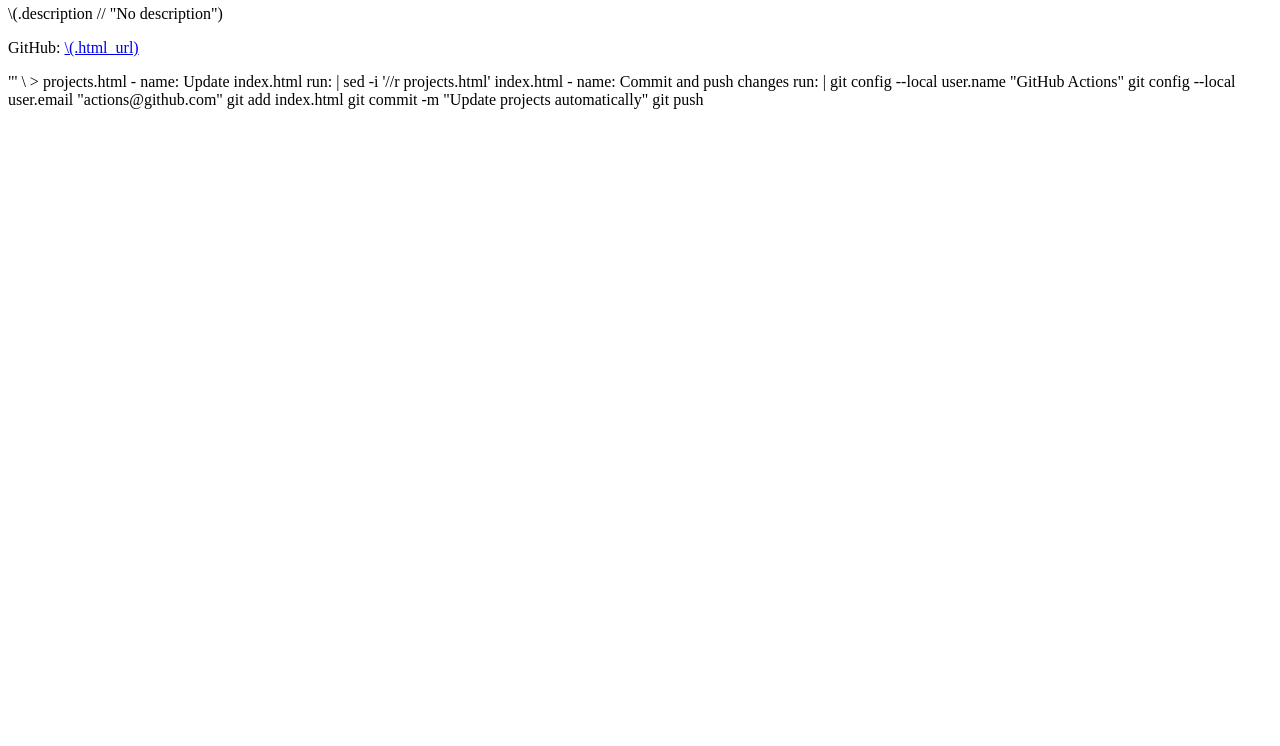
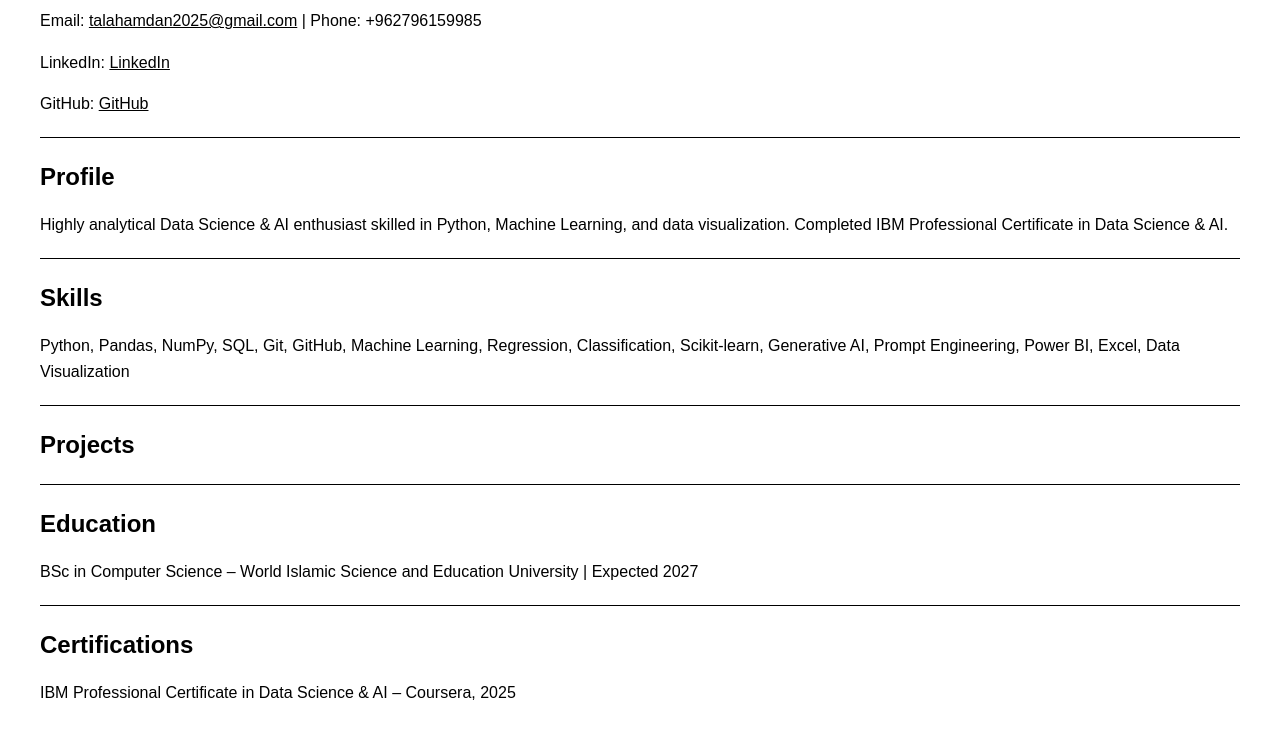
Before and after one commit to TalaHamdan0/TalaHamdan0.github.io, a plain HTML site: page index.html in a window 1280 px wide. Shown: the part 99-845 px from the top of the page. Before the commit the page ends 800 px from the top, so only its background shows below. Drawn offline with Linux system fonts and the light colour scheme.

Commit message:
Remove GitHub Actions configuration from index.html
Removed GitHub Actions configuration from index.html to streamline the file.

```diff
--- a/index.html
+++ b/index.html
@@ -1,27 +1,37 @@
-name: Update Portfolio Projects
-
-on:
-  schedule:
-    - cron: '0 0 * * *' # يوميًا منتصف الليل
-  workflow_dispatch:
-
-jobs:
-  update-projects:
-    runs-on: ubuntu-latest
-    steps:
-      - uses: actions/checkout@v3
-      - name: Fetch public repositories
-        run: |
-          curl -s https://api.github.com/users/TalaHamdan0/repos?per_page=100 \
-          | jq -r '.[] | "<div class=\"project\"><h3>\(.name)</h3><p>\(.description // "No description")</p><p>GitHub: <a href=\"\(.html_url)\" target=\"_blank\">\(.html_url)</a></p></div>"' \
-          > projects.html
-      - name: Update index.html
-        run: |
-          sed -i '/<!-- Projects will be updated automatically by GitHub Actions -->/r projects.html' index.html
-      - name: Commit and push changes
-        run: |
-          git config --local user.name "GitHub Actions"
-          git config --local user.email "actions@github.com"
-          git add index.html
-          git commit -m "Update projects automatically"
-          git push
+<!DOCTYPE html>
+<html lang="en">
+<head>
+<meta charset="UTF-8">
+<title>Tala Hamdan - Data Science & AI Portfolio</title>
+<style>
+    body { font-family: Arial, sans-serif; color: #000; background: #fff; margin: 40px; line-height: 1.6; }
+    h1, h2, h3 { margin-bottom: 10px; }
+    a { color: #000; text-decoration: underline; }
+    hr { border: 0; border-top: 1px solid #000; margin: 20px 0; }
+    .project { margin-bottom: 20px; }
+</style>
+</head>
+<body>
+<h1>Tala Hamdan</h1>
+<p>Email: <a href="mailto:talahamdan2025@gmail.com">talahamdan2025@gmail.com</a> | Phone: +962796159985</p>
+<p>LinkedIn: <a href="https://www.linkedin.com/in/tala-hamdan-23888036b" target="_blank">LinkedIn</a></p>
+<p>GitHub: <a href="https://github.com/TalaHamdan0" target="_blank">GitHub</a></p>
+<hr>
+<h2>Profile</h2>
+<p>Highly analytical Data Science & AI enthusiast skilled in Python, Machine Learning, and data visualization. Completed IBM Professional Certificate in Data Science & AI.</p>
+<hr>
+<h2>Skills</h2>
+<p>Python, Pandas, NumPy, SQL, Git, GitHub, Machine Learning, Regression, Classification, Scikit-learn, Generative AI, Prompt Engineering, Power BI, Excel, Data Visualization</p>
+<hr>
+<h2>Projects</h2>
+<div id="projects">
+<!-- Projects will be updated automatically by GitHub Actions -->
+</div>
+<hr>
+<h2>Education</h2>
+<p>BSc in Computer Science – World Islamic Science and Education University | Expected 2027</p>
+<hr>
+<h2>Certifications</h2>
+<p>IBM Professional Certificate in Data Science & AI – Coursera, 2025</p>
+</body>
+</html>
```
